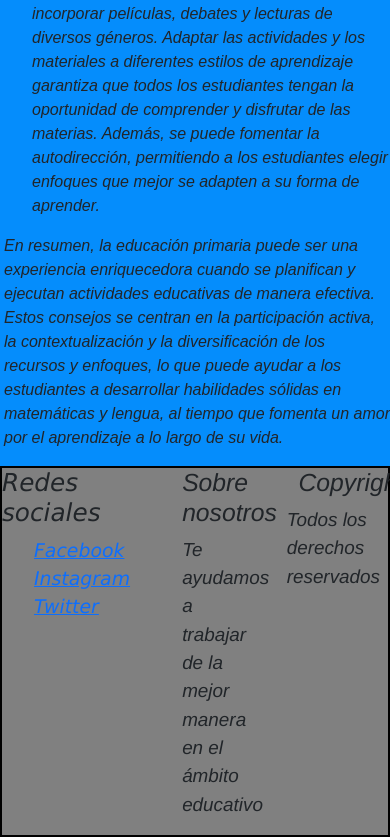
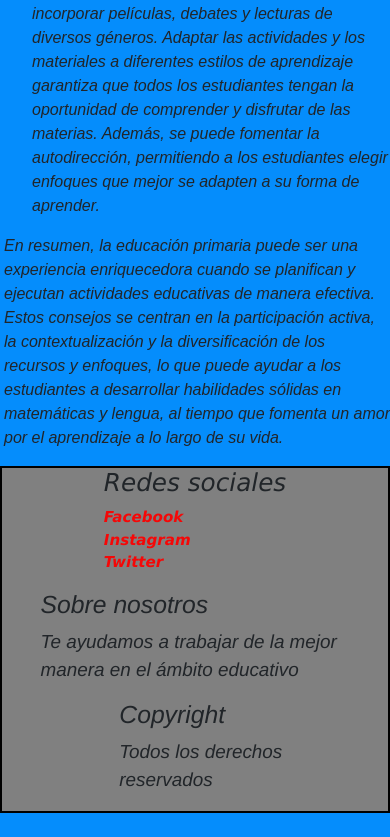
Before and after one commit to Nicocapone/proyectofinalcapone, a website: page pages/primaria.html in a window 390 px wide. Shown: the part 1405-2242 px from the top of the page. After the commit the page ends 2218 px from the top, so only its background shows below. Drawn offline with nearby package versions, Linux system fonts and the light colour scheme.

Commit message:
proyecto final

```diff
--- a/pages/primaria.html
+++ b/pages/primaria.html
@@ -82,7 +82,7 @@
   <nav>
       <h2>Redes sociales</h2>
       <ul>
-          <a href="https//facebook.com" target="_blank"><li>Facebook</li></a>
+          <a href="https://facebook.com" target="_blank"><li>Facebook</li></a>
           <a href="https://instagram.com" target="_blank"><li>Instagram</li></a>
           <a href="https://twitter.com" target="_blank"><li>Twitter</li></a>
       </ul>
--- a/scss/_bibliografia.scss
+++ b/scss/_bibliografia.scss
@@ -24,8 +24,6 @@ h1 {
 
   }
 
-
-
   footer {
     font-style: italic;
     background-color: gray;
@@ -37,30 +35,31 @@ h1 {
 
 }
 
-footer nav {
-    font-family: 'Lucida Sans', 'Lucida Sans Regular', 'Lucida Grande', 'Lucida Sans Unicode', Geneva, Verdana, sans-serif;
+footer {
     font-style: italic;
+    background-color: gray;
+    border: 2px solid black;
+    margin-top: 2px;
+    display: flex;
+    font-family: 'Franklin Gothic Medium', 'Arial Narrow', Arial, sans-serif;
+    font-size: 0.5cm;
 
-    ul {
-        list-style: none;
+    nav {
+        font-family: 'Lucida Sans', 'Lucida Sans Regular', 'Lucida Grande', 'Lucida Sans Unicode', Geneva, Verdana, sans-serif;
+        font-style: italic;
 
+        ul {
+            list-style: none;
+        }
+    }
+    a {
+        color: #f50707;
+        text-decoration: none;
+        font-weight: bold;
+        transition: color 0.3s ease-in-out;
     }
 }
 
-.sobre {
-    h2 {
-        margin-left: 55%;
-    }
-
-    p {
-        margin-left: 55%;
-    }
+footer a:hover {
+    color: #ffee00;
 }
-
-.copy {
-    margin-left: 15%;
-
-    h2 {
-        margin-left: 15%;
-    }
-}
--- a/scss/_contacto.scss
+++ b/scss/_contacto.scss
@@ -74,30 +74,81 @@ body {
 
 }
 
-footer nav {
+footer {
+  font-style: italic;
+  background-color: gray;
+  border: 2px solid black;
+  margin-top: 2px;
+  display: flex;
+  font-family: 'Franklin Gothic Medium', 'Arial Narrow', Arial, sans-serif;
+  font-size: 0.5cm;
+
+  nav {
       font-family: 'Lucida Sans', 'Lucida Sans Regular', 'Lucida Grande', 'Lucida Sans Unicode', Geneva, Verdana, sans-serif;
       font-style: italic;
 
       ul {
           list-style: none;
-
+      }
+  }
+  a {
+      color: #f50707;
+      text-decoration: none;
+      font-weight: bold;
+      transition: color 0.3s ease-in-out;
   }
 }
 
-.sobre {
-    h2 {
-        margin-left: 55%;
+footer a:hover {
+  color: #ffee00;
 }
 
-    p {
-        margin-left: 55%;
+
+@media screen and (max-width: 767px) {
+  header {
+      padding: 10px;
+  }
+
+  .contenido {
+      flex-direction: column;
+      padding: 30px;
+
+  }
+
+  .informacion-contacto,
+  .formulario-contacto {
+      flex-basis: 100%;
+      margin-bottom: 10px;
+
+  }
+
+  .formulario-contacto form {
+      width: 100%;
+  }
+
+  label,
+  input,
+  textarea {
+      width: 100%;
+      margin: 5px 0;
+  }
+
+  button {
+      width: 100%;
+      margin-top: 10px;
+  }
+
+  footer nav {
+      font-size: 0.4cm;
+
+      ul {
+          padding-left: 0;
       }
   }
 
-.copy {
-    margin-left: 15%;
-
-    h2 {
-        margin-left: 15%;
+  .sobre h2,
+  .sobre p,
+  .copy h2 {
+      margin-left: 0;
   }
 }
--- a/scss/_inicial.scss
+++ b/scss/_inicial.scss
@@ -35,29 +35,60 @@ footer {
 
 }
 
-footer nav {
-    font-family: 'Lucida Sans', 'Lucida Sans Regular', 'Lucida Grande', 'Lucida Sans Unicode', Geneva, Verdana, sans-serif;
+footer {
     font-style: italic;
+    background-color: gray;
+    border: 2px solid black;
+    margin-top: 2px;
+    display: flex;
+    font-family: 'Franklin Gothic Medium', 'Arial Narrow', Arial, sans-serif;
+    font-size: 0.5cm;
 
-    ul {
-        list-style: none;
+    nav {
+        font-family: 'Lucida Sans', 'Lucida Sans Regular', 'Lucida Grande', 'Lucida Sans Unicode', Geneva, Verdana, sans-serif;
+        font-style: italic;
+
+        ul {
+            list-style: none;
+        }
+    }
+    a {
+        color: #f50707;
+        text-decoration: none;
+        font-weight: bold;
+        transition: color 0.3s ease-in-out;
     }
 }
 
-.sobre {
-    h2 {
-        margin-left: 55%;
+footer a:hover {
+    color: #ffee00;
+}
+
+
+@media only screen and (min-width: 320px) and (max-width: 767px) {
+    h1 {
+        width: 100%;
     }
 
-    p {
-        margin-left: 55%;
+    .jardin img {
+        padding-left: 5%;
+        max-width: 95%;
+    }
+
+    .inicialjardin p, .inicialjardin h3 {
+        margin-left: 0;
+    }
+
+    footer {
+        flex-direction: column; /* Cambia la dirección del flex container en pantallas pequeñas */
+        align-items: center; /* Centra los elementos en pantallas pequeñas */
+    }
+
+    .sobre,
+    .copy {
+        h2,
+        p {
+            margin-left: 10%; /* Ajusta el margen izquierdo según sea necesario */
+        }
     }
 }
-
-.copy {
-    margin-left: 15%;
-
-    h2 {
-        margin-left: 15%;
-    }
-}
--- a/scss/_inicio.scss
+++ b/scss/_inicio.scss
@@ -97,6 +97,7 @@ body {
     text-align: center;
     background-color: #f0f0f0;
     padding: 20px;
+    padding-top: 20px;
 
   .efe {
     border: 2px solid black;
@@ -111,15 +112,15 @@ body {
 
     .video-item {
         flex-basis: calc(33.33% - 20px);
-        background-color: #050505;
         margin: 10px;
         padding: 20px;
         text-align: center;
-        width: 23%;
-        height: 20%;
+        width: 100%;
+        height: 100%;
         object-fit: cover;
         border-radius: 8px;
         margin-left: 1%;
+
 
 
     }
@@ -134,20 +135,31 @@ footer {
     border: 2px solid black;
     margin-top: 2px;
     display: flex;
+    flex-direction: row;
     font-family: 'Franklin Gothic Medium', 'Arial Narrow', Arial, sans-serif;
     font-size: 0.5cm;
 
-}
-
-footer nav {
+    nav {
         font-family: 'Lucida Sans', 'Lucida Sans Regular', 'Lucida Grande', 'Lucida Sans Unicode', Geneva, Verdana, sans-serif;
         font-style: italic;
 
         ul {
             list-style: none;
-
         }
     }
+    a {
+        color: #f50707;
+        text-decoration: none;
+        font-weight: bold;
+        transition: color 0.3s ease-in-out;
+    }
+}
+
+footer a:hover {
+    color: #ffee00;
+}
+
+
 
 .sobre {
     h2 {
@@ -169,77 +181,52 @@ footer nav {
 
 
 
-/* responsive para celulares */
-
-@media screen and (max-width: 767px) {
-    .cabecera {
-        width: 100%;
-        height: 80px;
-
-    }
-    .cabecera h1 {
-
-        text-align: center;
-
+@media screen and (min-width: 320px) and (max-width: 767px) {
+    .principio h1 {
+        margin-left: 10%; /* Ajusta el margen izquierdo según sea necesario */
     }
 
-    .cabecera h2 {
-        text-align: center;
+    .padre {
+        img {
+            width: 100%;
+            height: 40%; /* Ajusta la altura de la imagen según sea necesario */
         }
 
         .columnas {
-        flex: 100%;
+            flex: 100%; /* Cambia el ancho a 100% en pantallas pequeñas */
+
 
         }
-    .publicidad {
-        width: 60%;
-        height: 80px;
-
     }
 
     .videos {
-        padding-top: 450px;
+        padding: 10px; /* Ajusta el relleno según sea necesario */
+        padding-top: 850px;
+        display: flex;
         flex-direction: column;
+        flex-wrap: wrap;
+        justify-content: start;
+
     }
 
     }
 
-  /* Responsive para tablets */
-
-  @media screen and (min-width: 768px) and (max-width: 1023px) {
-
-    .cabecera {
-        width: 100%;
-        height: 90px;
-
-        .img {
-             width: 100%;
-            height: 50%;
-
-        .columnas p {
-            font-size: 0.3cm;
-
-        .publicidad {
-            max-width: 80%;
-            height: auto;
-            margin-right: 20%;
+    .video-item {
+        /*flex-basis: calc(33.33% - 20px);*/
+        width: calc(50% - 10px);
+        margin-right: 10px;
 
     }
+
+    footer {
+        flex-direction: column; /* Cambia la dirección del flex container en pantallas pequeñas */
+        align-items: center; /* Centra los elementos en pantallas pequeñas */
+    }
+
+    .sobre,
+    .copy {
+        h2,
+        p {
+            margin-left: 10%; /* Ajusta el margen izquierdo según sea necesario */
         }
     }
-    }
-  }
-
-  /* Responsive para monitor pc */
-
-  @media screen and (min-width: 1024px) {
-    .cabecera {
-        width: 100%;
-        height: 100px;
-
-    .publicidad {
-        max-width: 60%;
-        height: auto;
-    }
-    }
-  }
--- a/scss/_plantillas.scss
+++ b/scss/_plantillas.scss
@@ -29,37 +29,27 @@ h1 {
     font-style: italic;
     background-color: gray;
     border: 2px solid black;
-    margin-top: 5px;
+    margin-top: 2px;
     display: flex;
     font-family: 'Franklin Gothic Medium', 'Arial Narrow', Arial, sans-serif;
     font-size: 0.5cm;
 
-}
+    nav {
+        font-family: 'Lucida Sans', 'Lucida Sans Regular', 'Lucida Grande', 'Lucida Sans Unicode', Geneva, Verdana, sans-serif;
+        font-style: italic;
 
-footer nav {
-    font-family: 'Lucida Sans', 'Lucida Sans Regular', 'Lucida Grande', 'Lucida Sans Unicode', Geneva, Verdana, sans-serif;
-    font-style: italic;
-
-    ul {
-        list-style: none;
-
+        ul {
+            list-style: none;
+        }
+    }
+    a {
+        color: #f50707;
+        text-decoration: none;
+        font-weight: bold;
+        transition: color 0.3s ease-in-out;
     }
 }
 
-.sobre {
-    h2 {
-        margin-left: 55%;
-    }
-
-    p {
-        margin-left: 55%;
-    }
+footer a:hover {
+    color: #ffee00;
 }
-
-.copy {
-    margin-left: 15%;
-
-    h2 {
-        margin-left: 15%;
-    }
-}
--- a/scss/_primaria.scss
+++ b/scss/_primaria.scss
@@ -21,34 +21,27 @@ footer {
     font-style: italic;
     background-color: gray;
     border: 2px solid black;
-    margin-top: 5px;
+    margin-top: 2px;
     display: flex;
+    font-family: 'Franklin Gothic Medium', 'Arial Narrow', Arial, sans-serif;
+    font-size: 0.5cm;
 
+    nav {
+        font-family: 'Lucida Sans', 'Lucida Sans Regular', 'Lucida Grande', 'Lucida Sans Unicode', Geneva, Verdana, sans-serif;
+        font-style: italic;
+
+        ul {
+            list-style: none;
+        }
+    }
+    a {
+        color: #f50707;
+        text-decoration: none;
+        font-weight: bold;
+        transition: color 0.3s ease-in-out;
+    }
 }
 
-footer nav {
-    font-family: 'Franklin Gothic Medium', 'Arial Narrow', Arial, sans-serif;
-    font-style: italic;
+footer a:hover {
+    color: #ffee00;
 }
-
-nav ul {
-    list-style: none;
-    font-size: 0.5cm;
-}
-
-.sobre h2 {
-    margin-left: 55%;
-
-}
-
-.sobre p {
-    margin-left: 55%;
-}
-
-.copy {
-    margin-left: 15%;
-}
-
-.copy h2 {
-    margin-left: 15%;
-}
--- a/scss/_registro.scss
+++ b/scss/_registro.scss
@@ -43,37 +43,27 @@
     font-style: italic;
     background-color: gray;
     border: 2px solid black;
-    margin-top: 5px;
+    margin-top: 2px;
     display: flex;
     font-family: 'Franklin Gothic Medium', 'Arial Narrow', Arial, sans-serif;
     font-size: 0.5cm;
 
-}
+    nav {
+        font-family: 'Lucida Sans', 'Lucida Sans Regular', 'Lucida Grande', 'Lucida Sans Unicode', Geneva, Verdana, sans-serif;
+        font-style: italic;
 
-footer nav {
-    font-family: 'Lucida Sans', 'Lucida Sans Regular', 'Lucida Grande', 'Lucida Sans Unicode', Geneva, Verdana, sans-serif;
-    font-style: italic;
-
-    ul {
-        list-style: none;
-
+        ul {
+            list-style: none;
+        }
+    }
+    a {
+        color: #f50707;
+        text-decoration: none;
+        font-weight: bold;
+        transition: color 0.3s ease-in-out;
     }
 }
 
-.sobre {
-    h2 {
-        margin-left: 55%;
-    }
-
-    p {
-        margin-left: 55%;
-    }
+footer a:hover {
+    color: #ffee00;
 }
-
-.copy {
-    margin-left: 15%;
-
-    h2 {
-        margin-left: 15%;
-    }
-}
--- a/scss/_secundaria.scss
+++ b/scss/_secundaria.scss
@@ -31,30 +31,49 @@ footer {
 
 }
 
-footer nav {
-    font-family: 'Lucida Sans', 'Lucida Sans Regular', 'Lucida Grande', 'Lucida Sans Unicode', Geneva, Verdana, sans-serif;
+footer {
     font-style: italic;
+    background-color: gray;
+    border: 2px solid black;
+    margin-top: 2px;
+    display: flex;
+    font-family: 'Franklin Gothic Medium', 'Arial Narrow', Arial, sans-serif;
+    font-size: 0.5cm;
 
-    ul {
-        list-style: none;
+    nav {
+        font-family: 'Lucida Sans', 'Lucida Sans Regular', 'Lucida Grande', 'Lucida Sans Unicode', Geneva, Verdana, sans-serif;
+        font-style: italic;
 
+        ul {
+            list-style: none;
+        }
+    }
+    a {
+        color: #f50707;
+        text-decoration: none;
+        font-weight: bold;
+        transition: color 0.3s ease-in-out;
     }
 }
 
-.sobre {
-    h2 {
-        margin-left: 55%;
+footer a:hover {
+    color: #ffee00;
+}
+
+
+@media only screen and (max-width: 767px) {
+    h1 {
+        width: 100%;
     }
 
-    p {
-        margin-left: 55%;
+    .secundaria img {
+        width: 100%;
+        padding-left: 0;
+        padding-bottom: 10px;
+        padding-top: 0;
+    }
+
+    .secun {
+        margin-left: 0;
     }
 }
-
-.copy {
-    margin-left: 15%;
-
-    h2 {
-        margin-left: 15%;
-    }
-}
--- a/scss/_soportegrafico.scss
+++ b/scss/_soportegrafico.scss
@@ -26,37 +26,27 @@ footer {
     font-style: italic;
     background-color: gray;
     border: 2px solid black;
-    margin-top: 5px;
+    margin-top: 2px;
     display: flex;
     font-family: 'Franklin Gothic Medium', 'Arial Narrow', Arial, sans-serif;
     font-size: 0.5cm;
 
-}
+    nav {
+        font-family: 'Lucida Sans', 'Lucida Sans Regular', 'Lucida Grande', 'Lucida Sans Unicode', Geneva, Verdana, sans-serif;
+        font-style: italic;
 
-footer nav {
-    font-family: 'Lucida Sans', 'Lucida Sans Regular', 'Lucida Grande', 'Lucida Sans Unicode', Geneva, Verdana, sans-serif;
-    font-style: italic;
-
-    ul {
-        list-style: none;
-
+        ul {
+            list-style: none;
+        }
+    }
+    a {
+        color: #f50707;
+        text-decoration: none;
+        font-weight: bold;
+        transition: color 0.3s ease-in-out;
     }
 }
 
-.sobre {
-    h2 {
-        margin-left: 55%;
-    }
-
-    p {
-        margin-left: 55%;
-    }
+footer a:hover {
+    color: #ffee00;
 }
-
-.copy {
-    margin-left: 15%;
-
-    h2 {
-        margin-left: 15%;
-    }
-}
```
Also changed, not shown: index.html (+1 -1 lines), pages/bibliografia.html (+1 -1 lines), pages/contacto.html (+13 -15 lines), pages/nivelinicial.html (+1 -1 lines), pages/plantillas.html (+1 -1 lines), pages/registro.html (+1 -1 lines), pages/secundaria.html (+1 -1 lines), pages/soportegrafico.html (+1 -1 lines), css/estilo.css, 1 other file. Lines whose indentation alone changed are shown as unchanged.
